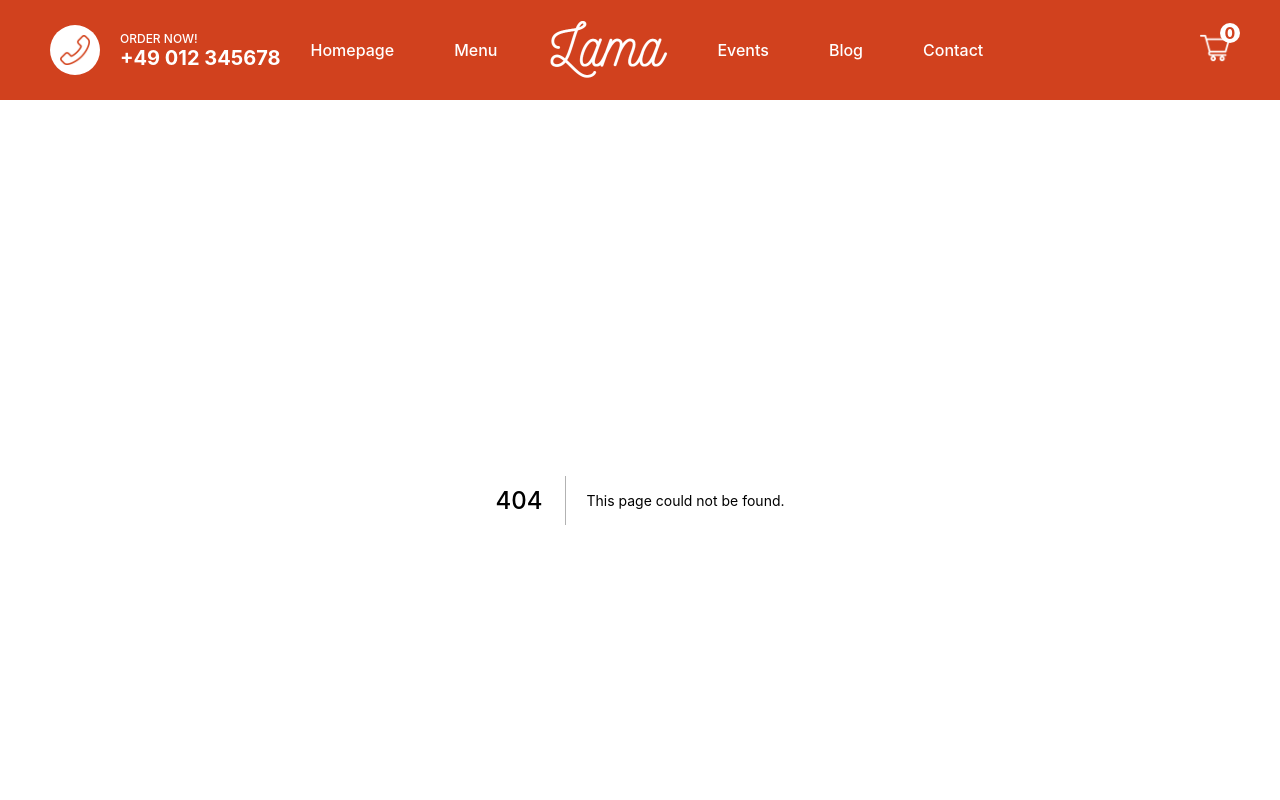
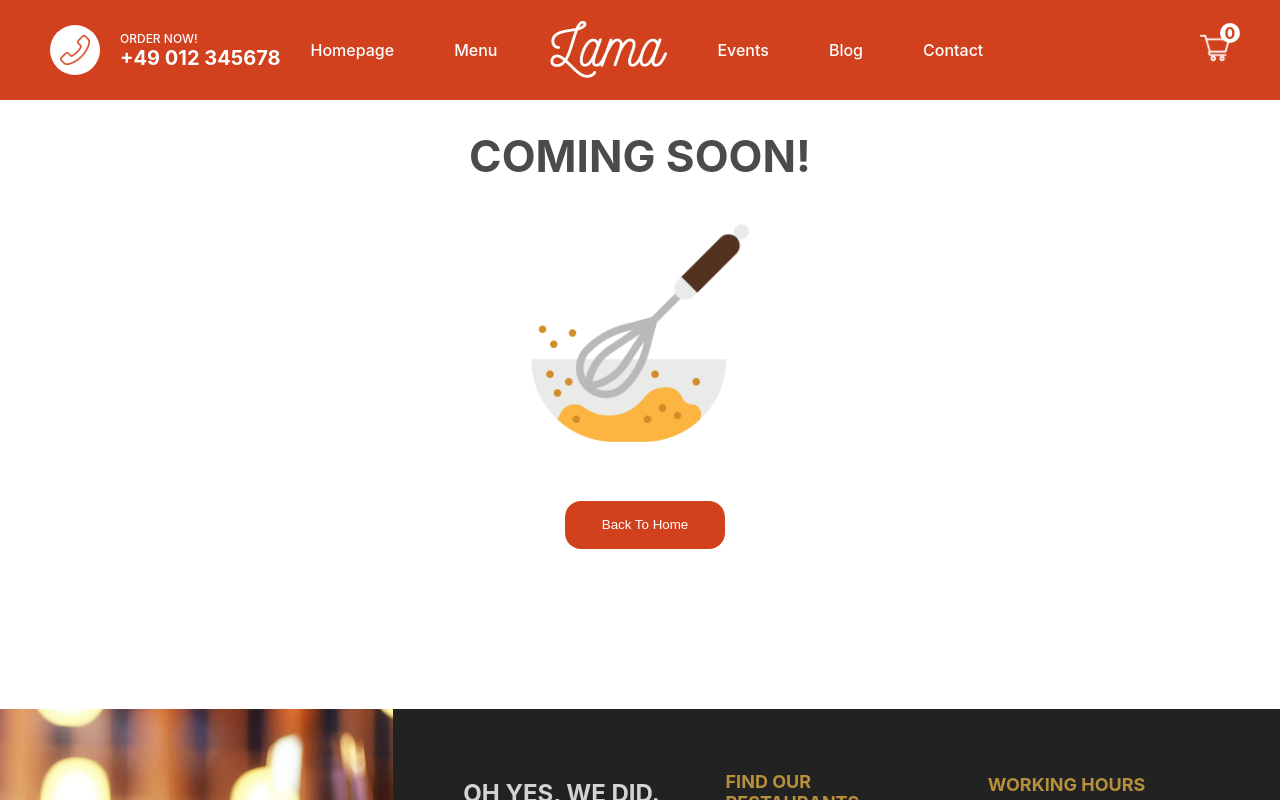
Before and after one commit to bhagyashreeWalanj/pizza-restaurant, a Next.js app: page /comingSoon in a window 1280 px wide. Before the commit this address had no page. Shown: the top 800 px of the page. Built offline with nearby package versions, Linux system fonts and the light colour scheme.

Commit message:
coming soon page added

```diff
--- a/components/Navbar.jsx
+++ b/components/Navbar.jsx
@@ -39,11 +39,14 @@ const Navbar = () => {
                             duration={500}
                             offset={-50}
                         >Menu</Link></li> */}
-                        <li className={styles.listItem}><a href="">Menu</a></li>
-
+                        <Link href="/comingSoon" passHref>
+                            <li className={styles.listItem}><a href="">Menu</a></li>
+                        </Link>
                         <Image src="/img/logo.png" alt="pizzaRestaurantLogo" width="160px" height="69px" />
-                        <li className={styles.listItem}><a href="">Events</a></li>
-                        <li className={styles.listItem}><a href="">Blog</a></li>
+                        <Link href="/comingSoon" passHref>
+                            <li className={styles.listItem}><a href="">Events</a></li></Link>
+                        <Link href="/comingSoon" passHref>
+                            <li className={styles.listItem}><a href="">Blog</a></li></Link>
                         <Link href="/contact" passHref>
                             <li className={styles.listItem}><a href="">Contact</a></li>
                         </Link>
@@ -84,11 +87,15 @@ const Navbar = () => {
                 <ul className={isNavExpanded ? styles.listExpanded : styles.displayNone
                 }>
                     <Link href="/" passHref><li className={styles.listItemExpand}><a href="">Homepage</a> </li></Link>
-                    <li className={styles.listItemExpand}><a href="">Products</a></li>
-                    <li className={styles.listItemExpand}><a href="">Menu</a></li>
+                    <Link href="/comingSoon" passHref>
+                        <li className={styles.listItemExpand}><a href="">Products</a></li></Link>
+                    <Link href="/comingSoon" passHref>
+                        <li className={styles.listItemExpand}><a href="">Menu</a></li></Link>
                     {/* <Image src="/img/logo.png" alt="pizzaRestaurantLogo" width="160px" height="69px" /> */}
-                    <li className={styles.listItemExpand}><a href="">Events</a></li>
-                    <li className={styles.listItemExpand}><a href="">Blog</a></li>
+                    <Link href="/comingSoon" passHref>
+                        <li className={styles.listItemExpand}><a href="">Events</a></li></Link>
+                    <Link href="/comingSoon" passHref>
+                        <li className={styles.listItemExpand}><a href="">Blog</a></li></Link>
                     <Link href="/contact" passHref><li className={styles.listItemExpand}><a href="">Contact</a></li></Link>
                 </ul>
             </div>
--- /dev/null
+++ b/pages/comingSoon.jsx
@@ -0,0 +1,21 @@
+import styles from '../styles/contact.module.scss'
+import Link from 'next/link';
+
+
+const ComingSoon = () => {
+    return (
+        <div>
+            <div className={styles.thankYouContainer}>
+                <h1>Coming Soon!</h1>
+                <img src="img/comingSoon.png" className={styles.emptyCart} style={{ 'width': '15rem' }} alt="comingSoon" />
+                <Link href="/" passHref>
+                    <button className={styles.button}
+                        style={{ 'marginBottom': '10rem', 'marginTop': '3rem' }}
+                    >Back To Home</button>
+                </Link>
+            </div>
+        </div>
+    )
+}
+
+export default ComingSoon
--- a/styles/contact.module.scss
+++ b/styles/contact.module.scss
@@ -91,14 +91,19 @@
         }
     }
     .button{
-        height: 30px;
+        width: 10rem;
+        height: 3rem;
+        padding: 0 15px 0 15px;
         margin-left: 10px;
         margin-bottom: 30px;
         background-color: #d1411e;
         color: white;
         border:none;
+        border-radius: 1rem;
         font-weight: 500;
         cursor: pointer;
+
+
       }
       .checkmark{
         color: yellowgreen;
```
Also changed, not shown: pages/ThanksContact.jsx (+6 -2 lines), public/img/comingSoon.png (added).
